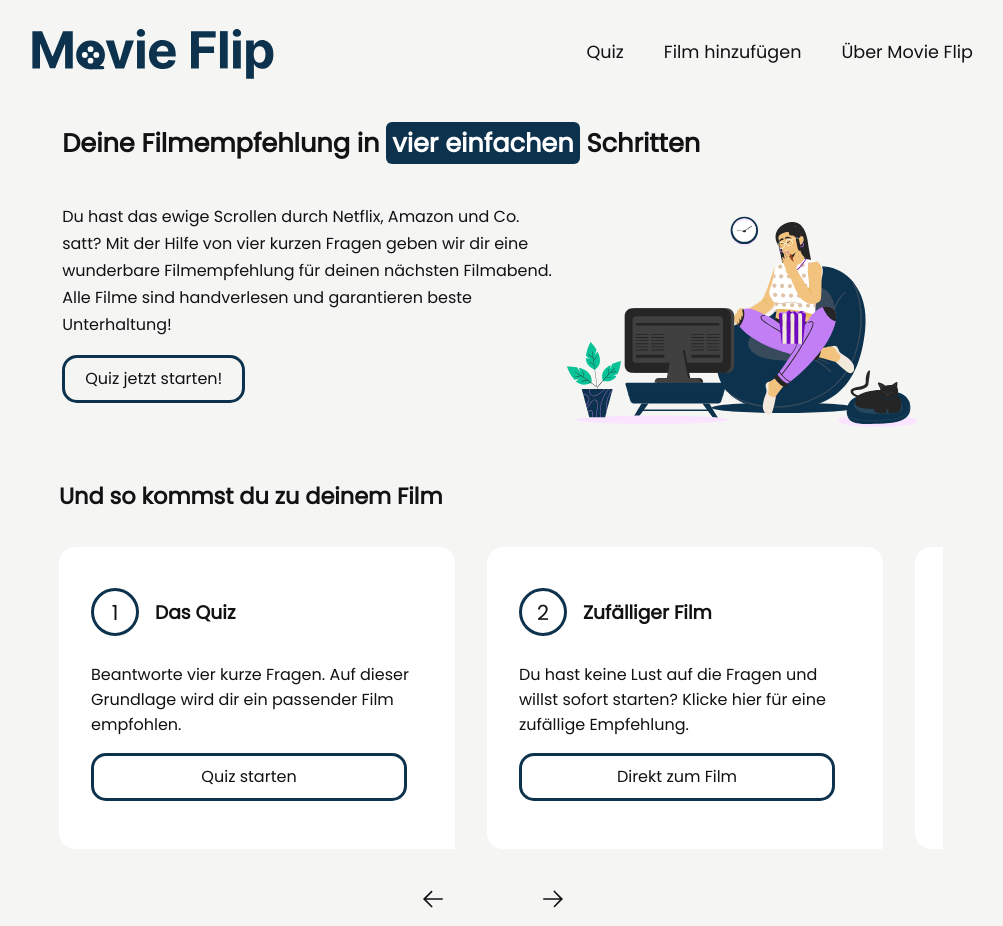
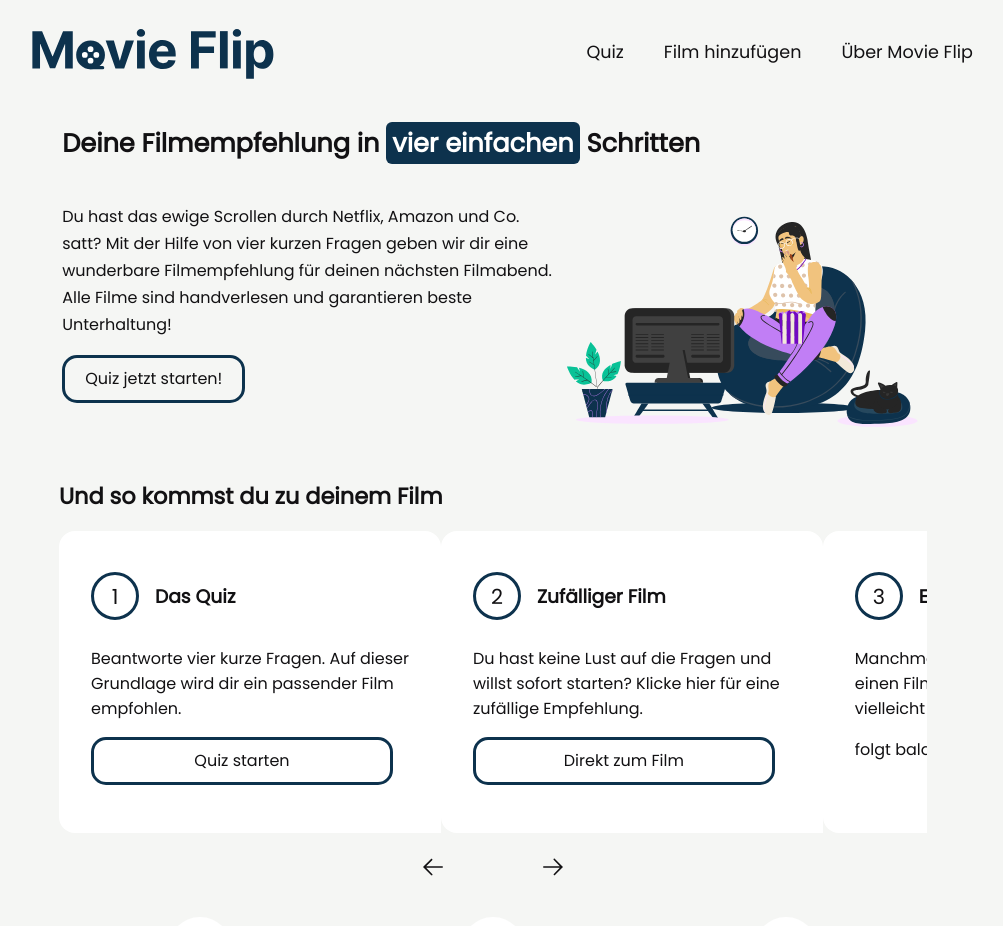
Before and after one commit to flipkoehler/capstone-project-ts, a Next.js app: page / in a window 1280 px wide. Shown: the top 926 px of the page, without its empty margins (147-1150 px from the left). Built offline with nearby package versions, Linux system fonts and the light colour scheme.

Commit message:
redesign due to previous PR

```diff
--- a/components/Slider/Slider.tsx
+++ b/components/Slider/Slider.tsx
@@ -84,6 +84,7 @@ export default function Slider({ sliderContent }: SliderContentArrayType) {
 
 const StyledSliderContainerDiv = styled.div`
   overflow: hidden;
+  margin: 0 1rem;
 `;
 
 const StyledSliderContainerParentDiv = styled.div`
@@ -98,10 +99,8 @@ const StyledSliderItemDiv = styled.div`
   background-color: var(--globalWhite);
   border-radius: 1rem 1rem 0px 1rem;
   padding: 2rem;
-  margin: 1rem;
   @media screen and (max-width: 600px) {
-    flex: 0 0 95%;
-    margin: 0 0.8rem 0 1rem;
+    flex: 0 0 100%;
   }
 `;
 
```
Also changed, not shown: public/images/clarity_caret-line.svg (added).
